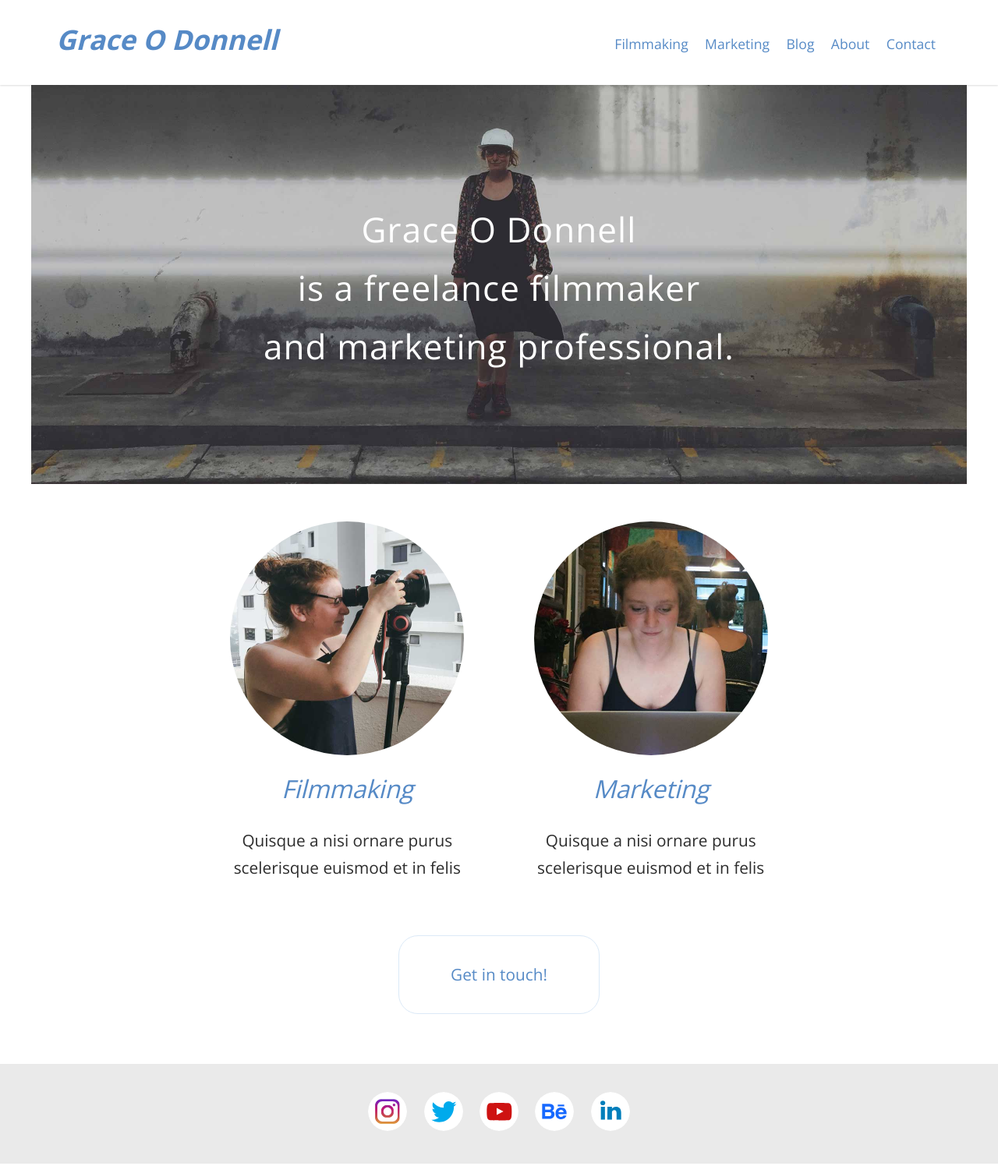
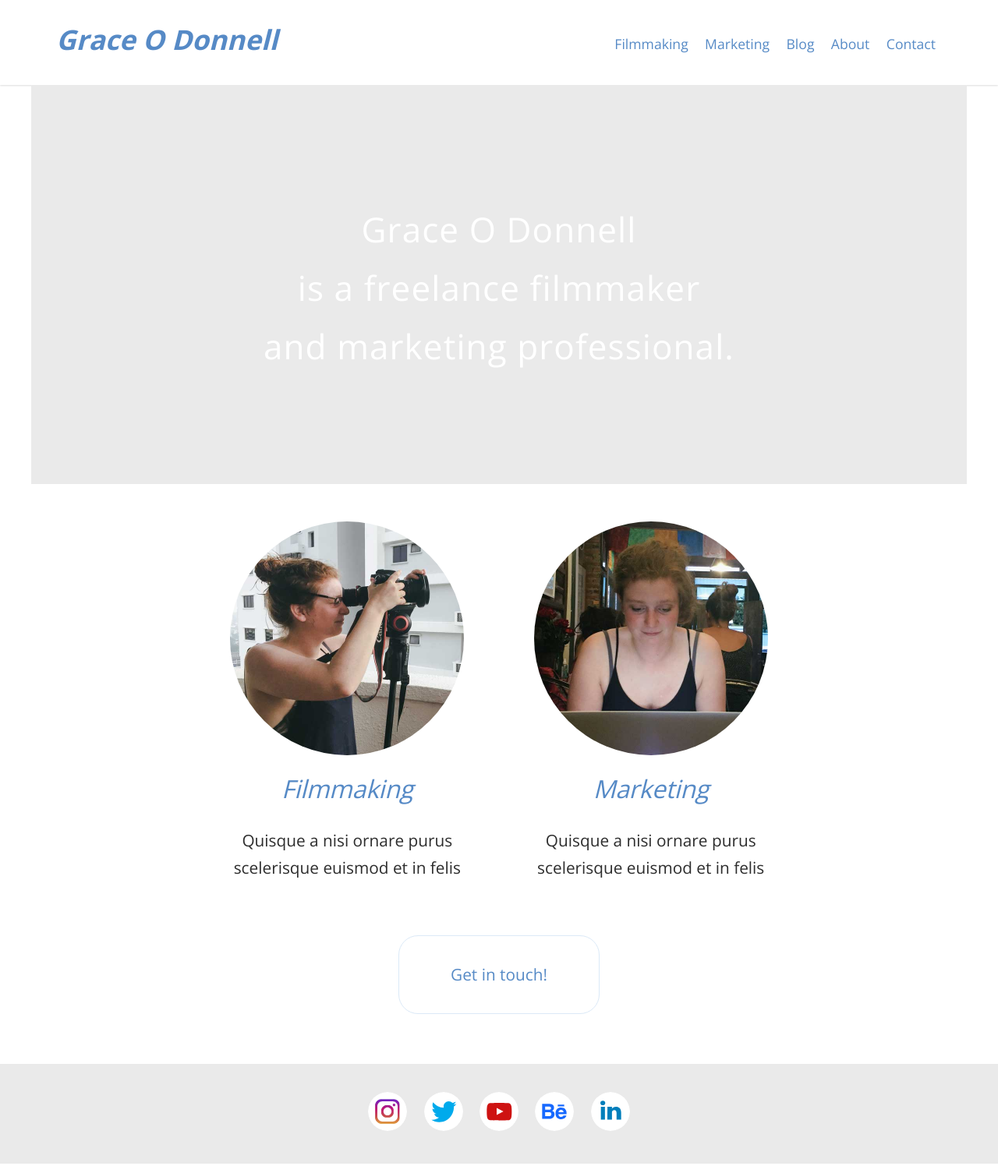
Before and after one commit to mikeweinhandl/graceodonnell-test, a Jekyll site: the page built from index.md, in a window 1280 px wide. Shown: the whole page at 78% size. Built offline with Jekyll 4.4.1, drawn with Linux system fonts in a browser that asks for light colours; some web fonts are replaced.

Commit message:
updated hero img path

```diff
--- a/css/style.css
+++ b/css/style.css
@@ -159,7 +159,7 @@
   padding: 1rem;
 
   background-color: #eaeaea;
-  background-image: url("/img/hero.jpg");
+  background-image: url("img/hero.jpg");
   background-position: center;
   background-size: cover;
 }
```
